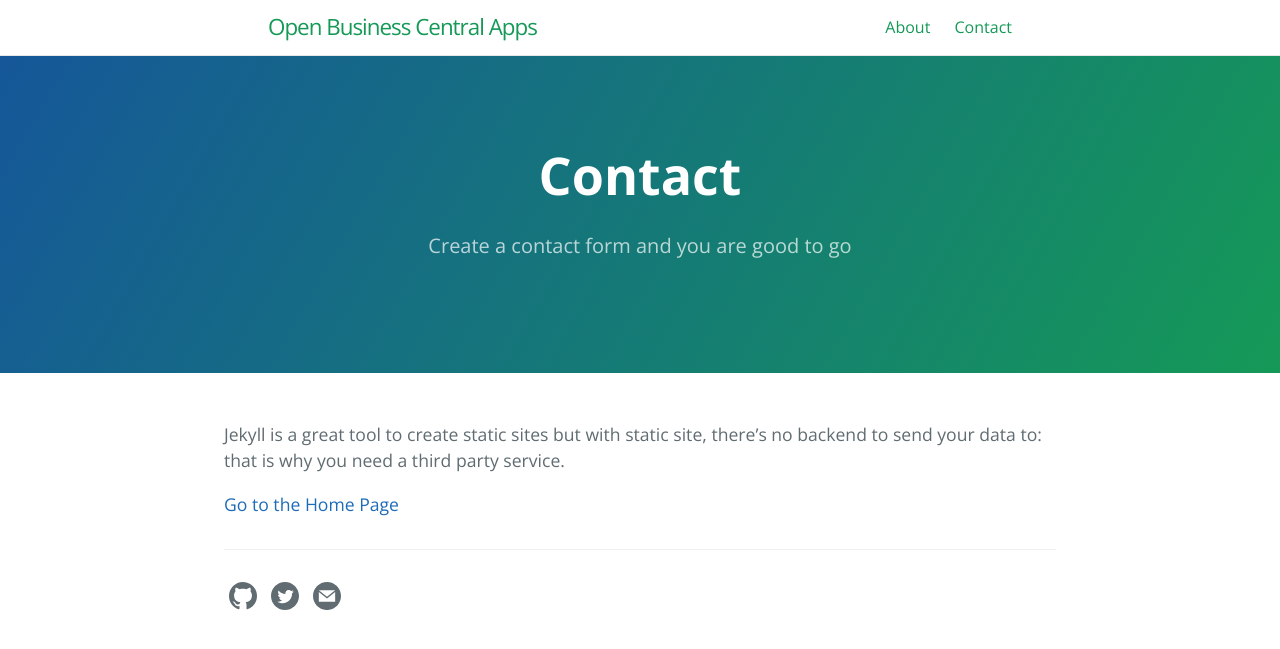
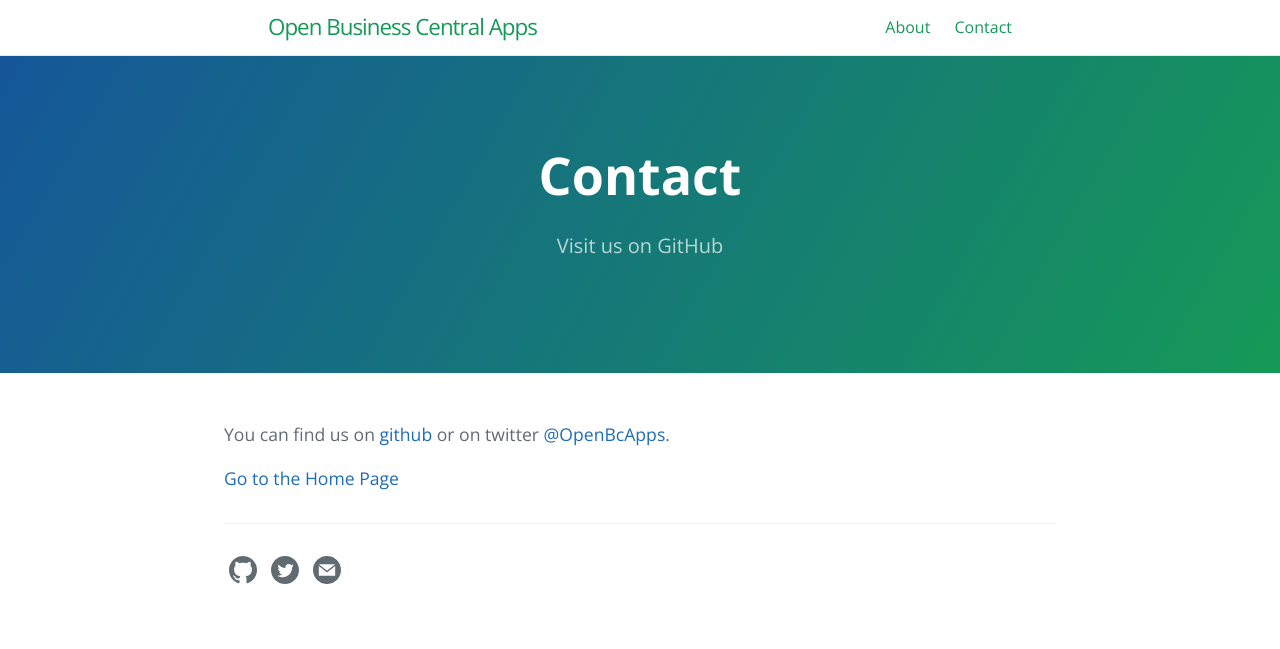
Before and after one commit to OpenBusinessCentralApps/OpenBusinessCentralApps.github.io, a Jekyll site: the page built from contact.md, in a window 1280 px wide. Shown: the top 649 px of the page. Built offline with Jekyll 4.4.1, drawn with Linux system fonts in a browser that asks for light colours.

Commit message:
Updated contact.md

```diff
--- a/contact.md
+++ b/contact.md
@@ -1,11 +1,11 @@
 ---
 layout: page
 title: Contact
-tagline: Create a contact form and you are good to go
+tagline: Visit us on GitHub
 ref: contact
 order: 1
 ---
 
-Jekyll is a great tool to create static sites but with static site, there's no backend to send your data to: that is why you need a third party service.
+You can find us on [github](https://github.com/OpenBusinessCentralApps/OpenBusinessCentralApps.github.io) or on twitter [@OpenBcApps](https://twitter.com/OpenBCApps).
 
 [Go to the Home Page]({{ '/' | absolute_url }})
```
